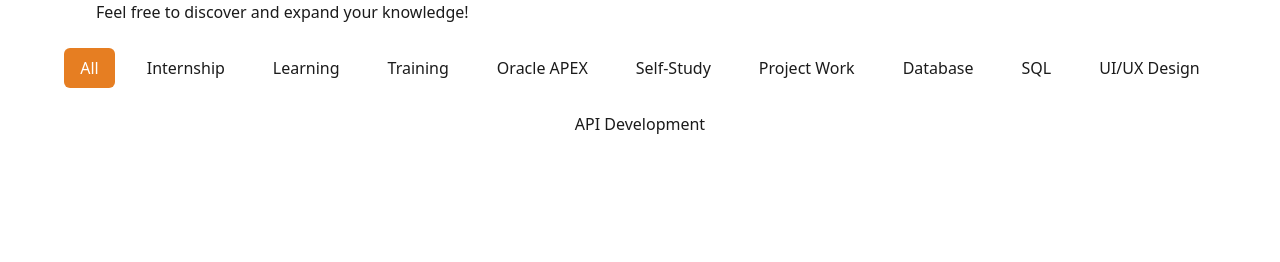
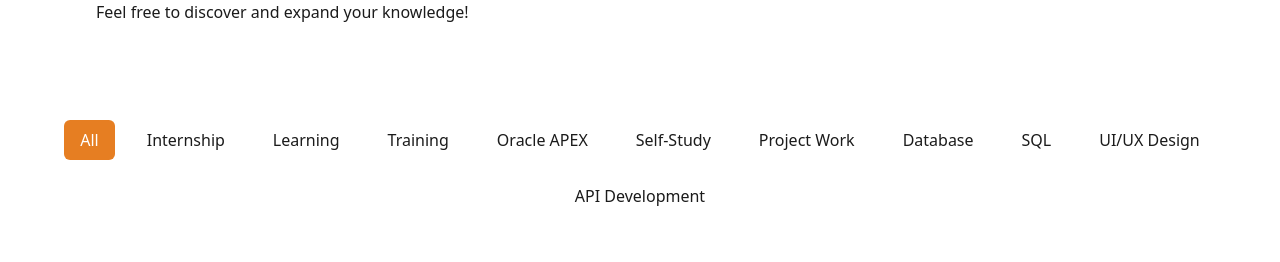
Before and after one commit to shreejanjoshi/blog_contribute, a Next.js app in the folder blog/: page /blogs in a window 1280 px wide. Shown: the part 224-486 px from the top of the page. Built offline with nearby package versions, Linux system fonts and the light colour scheme.

Commit message:
fixed css issue in category again

```diff
--- a/blog/src/pages/blogs/index.tsx
+++ b/blog/src/pages/blogs/index.tsx
@@ -58,7 +58,7 @@
         </div> */}
 
         {/* 🔹 Category Filter (Buttons on Large Screens, Dropdown on Small Screens) */}
-        <div className="flex flex-col items-center sm:flex-row sm:justify-center gap-4 my-6">
+        <div className="flex flex-col items-center sm:flex-row sm:justify-center gap-4 my-6 mt-5 sm:mt-10 md:mt-24">
           {/* Dropdown on Small Screens */}
           <div className="relative sm:hidden w-64">
             <button
```
